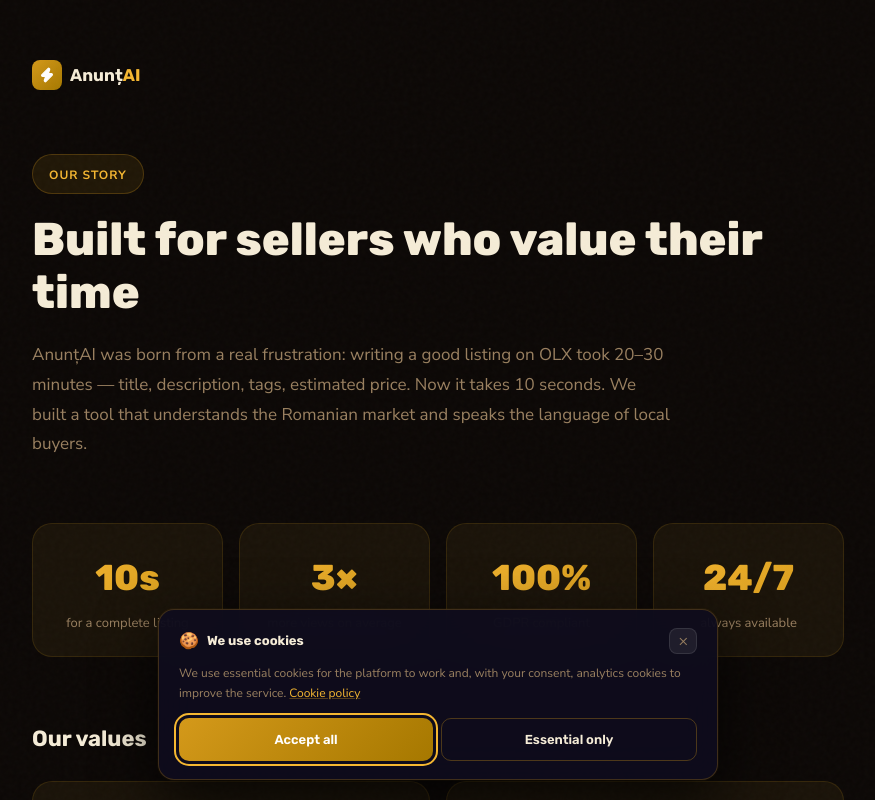
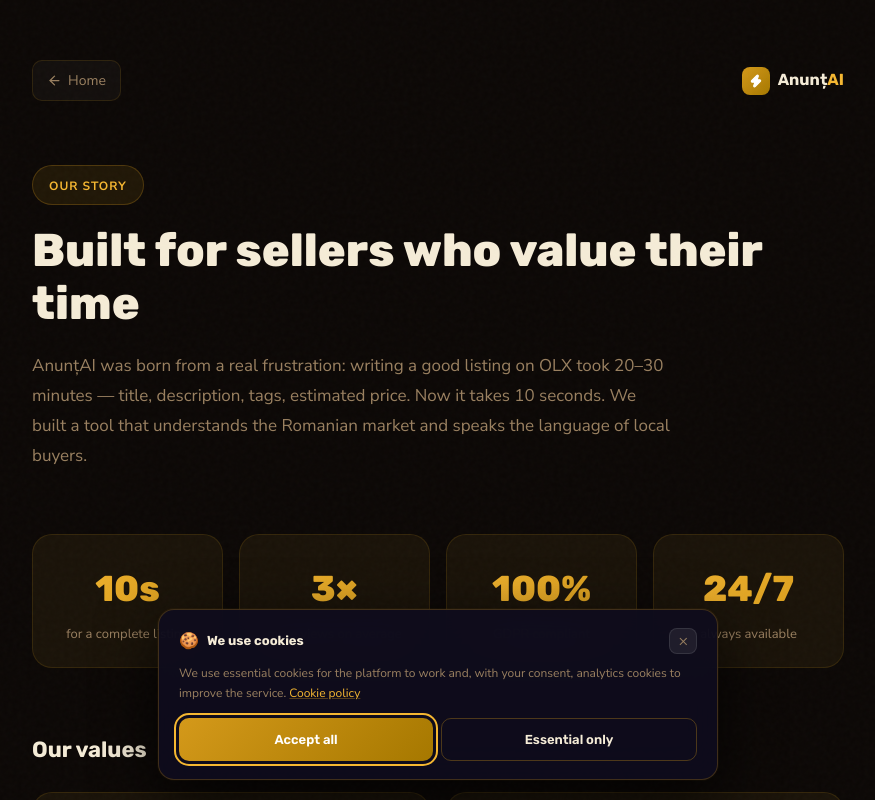
Before and after one commit to davidglont/OLX-SAAS, a Next.js app: page /en/about in a window 1280 px wide. Shown: the top 800 px of the page, without its empty margins (202-1077 px from the left). Built offline with nearby package versions, Linux system fonts and the light colour scheme.

Commit message:
fix: dashboard top padding 40->80px; add back button on all company pages

```diff
--- a/app/[locale]/about/page.tsx
+++ b/app/[locale]/about/page.tsx
@@ -1,6 +1,6 @@
 import type { Metadata } from "next";
 import Link from "next/link";
-import { Zap, Target, Shield, Lightbulb, Users } from "lucide-react";
+import { Zap, Target, Shield, Lightbulb, Users, ArrowLeft } from "lucide-react";
 
 export async function generateMetadata({ params }: { params: Promise<{ locale: string }> }): Promise<Metadata> {
   const { locale } = await params;
@@ -42,14 +42,20 @@
   return (
     <div style={{ minHeight: "100dvh", background: "var(--bg)" }}>
       <div style={{ maxWidth: "860px", margin: "0 auto", padding: "60px 24px 80px" }}>
-        <Link href={`/${locale}`} style={{ display: "inline-flex", alignItems: "center", gap: "8px", marginBottom: "64px", textDecoration: "none" }}>
-          <div style={{ width: "30px", height: "30px", borderRadius: "8px", background: "linear-gradient(135deg, var(--primary) 0%, var(--primary-dark) 100%)", display: "flex", alignItems: "center", justifyContent: "center" }}>
-            <Zap size={16} color="white" fill="white" />
-          </div>
-          <span style={{ fontFamily: "Rubik, sans-serif", fontWeight: 700, fontSize: "17px", color: "var(--color-foreground)" }}>
-            Anunț<span style={{ color: "var(--primary-light)" }}>AI</span>
-          </span>
-        </Link>
+        <div style={{ display: "flex", alignItems: "center", justifyContent: "space-between", marginBottom: "64px", flexWrap: "wrap", gap: "12px" }}>
+          <Link href={`/${locale}`} style={{ display: "inline-flex", alignItems: "center", gap: "6px", textDecoration: "none", color: "var(--color-muted-foreground)", fontSize: "14px", fontWeight: 500, padding: "8px 14px", borderRadius: "10px", border: "1px solid var(--color-border)", background: "rgba(255,255,255,0.03)" }}>
+            <ArrowLeft size={15} />
+            {isRo ? "Acasă" : "Home"}
+          </Link>
+          <Link href={`/${locale}`} style={{ display: "inline-flex", alignItems: "center", gap: "8px", textDecoration: "none" }}>
+            <div style={{ width: "28px", height: "28px", borderRadius: "8px", background: "linear-gradient(135deg, var(--primary) 0%, var(--primary-dark) 100%)", display: "flex", alignItems: "center", justifyContent: "center" }}>
+              <Zap size={14} color="white" fill="white" />
+            </div>
+            <span style={{ fontFamily: "Rubik, sans-serif", fontWeight: 700, fontSize: "16px", color: "var(--color-foreground)" }}>
+              Anunț<span style={{ color: "var(--primary-light)" }}>AI</span>
+            </span>
+          </Link>
+        </div>
 
         {/* Hero */}
         <div style={{ marginBottom: "64px" }}>
--- a/app/[locale]/case-studies/page.tsx
+++ b/app/[locale]/case-studies/page.tsx
@@ -1,6 +1,6 @@
 import type { Metadata } from "next";
 import Link from "next/link";
-import { Zap, TrendingUp, Clock, Star, ArrowRight } from "lucide-react";
+import { Zap, TrendingUp, Clock, Star, ArrowRight, ArrowLeft } from "lucide-react";
 
 export async function generateMetadata({ params }: { params: Promise<{ locale: string }> }): Promise<Metadata> {
   const { locale } = await params;
@@ -163,14 +163,20 @@
   return (
     <div style={{ minHeight: "100dvh", background: "var(--bg)" }}>
       <div style={{ maxWidth: "900px", margin: "0 auto", padding: "60px 24px 80px" }}>
-        <Link href={`/${locale}`} style={{ display: "inline-flex", alignItems: "center", gap: "8px", marginBottom: "48px", textDecoration: "none" }}>
-          <div style={{ width: "30px", height: "30px", borderRadius: "8px", background: "linear-gradient(135deg, var(--primary) 0%, var(--primary-dark) 100%)", display: "flex", alignItems: "center", justifyContent: "center" }}>
-            <Zap size={16} color="white" fill="white" />
-          </div>
-          <span style={{ fontFamily: "Rubik, sans-serif", fontWeight: 700, fontSize: "17px", color: "var(--color-foreground)" }}>
-            Anunț<span style={{ color: "var(--primary-light)" }}>AI</span>
-          </span>
-        </Link>
+        <div style={{ display: "flex", alignItems: "center", justifyContent: "space-between", marginBottom: "48px", flexWrap: "wrap", gap: "12px" }}>
+          <Link href={`/${locale}`} style={{ display: "inline-flex", alignItems: "center", gap: "6px", textDecoration: "none", color: "var(--color-muted-foreground)", fontSize: "14px", fontWeight: 500, padding: "8px 14px", borderRadius: "10px", border: "1px solid var(--color-border)", background: "rgba(255,255,255,0.03)" }}>
+            <ArrowLeft size={15} />
+            {isRo ? "Acasă" : "Home"}
+          </Link>
+          <Link href={`/${locale}`} style={{ display: "inline-flex", alignItems: "center", gap: "8px", textDecoration: "none" }}>
+            <div style={{ width: "28px", height: "28px", borderRadius: "8px", background: "linear-gradient(135deg, var(--primary) 0%, var(--primary-dark) 100%)", display: "flex", alignItems: "center", justifyContent: "center" }}>
+              <Zap size={14} color="white" fill="white" />
+            </div>
+            <span style={{ fontFamily: "Rubik, sans-serif", fontWeight: 700, fontSize: "16px", color: "var(--color-foreground)" }}>
+              Anunț<span style={{ color: "var(--primary-light)" }}>AI</span>
+            </span>
+          </Link>
+        </div>
 
         <div style={{ marginBottom: "56px" }}>
           <div style={{ display: "inline-block", background: "rgba(212,153,26,0.1)", border: "1px solid rgba(212,153,26,0.25)", borderRadius: "100px", padding: "6px 16px", marginBottom: "20px" }}>
--- a/app/[locale]/contact/page.tsx
+++ b/app/[locale]/contact/page.tsx
@@ -1,6 +1,6 @@
 import type { Metadata } from "next";
 import Link from "next/link";
-import { Zap, Mail, Clock, MessageSquare, HelpCircle } from "lucide-react";
+import { Zap, Mail, Clock, MessageSquare, HelpCircle, ArrowLeft } from "lucide-react";
 
 export async function generateMetadata({ params }: { params: Promise<{ locale: string }> }): Promise<Metadata> {
   const { locale } = await params;
@@ -44,14 +44,20 @@
   return (
     <div style={{ minHeight: "100dvh", background: "var(--bg)" }}>
       <div style={{ maxWidth: "760px", margin: "0 auto", padding: "60px 24px 80px" }}>
-        <Link href={`/${locale}`} style={{ display: "inline-flex", alignItems: "center", gap: "8px", marginBottom: "48px", textDecoration: "none" }}>
-          <div style={{ width: "30px", height: "30px", borderRadius: "8px", background: "linear-gradient(135deg, var(--primary) 0%, var(--primary-dark) 100%)", display: "flex", alignItems: "center", justifyContent: "center" }}>
-            <Zap size={16} color="white" fill="white" />
-          </div>
-          <span style={{ fontFamily: "Rubik, sans-serif", fontWeight: 700, fontSize: "17px", color: "var(--color-foreground)" }}>
-            Anunț<span style={{ color: "var(--primary-light)" }}>AI</span>
-          </span>
-        </Link>
+        <div style={{ display: "flex", alignItems: "center", justifyContent: "space-between", marginBottom: "48px", flexWrap: "wrap", gap: "12px" }}>
+          <Link href={`/${locale}`} style={{ display: "inline-flex", alignItems: "center", gap: "6px", textDecoration: "none", color: "var(--color-muted-foreground)", fontSize: "14px", fontWeight: 500, padding: "8px 14px", borderRadius: "10px", border: "1px solid var(--color-border)", background: "rgba(255,255,255,0.03)" }}>
+            <ArrowLeft size={15} />
+            {isRo ? "Acasă" : "Home"}
+          </Link>
+          <Link href={`/${locale}`} style={{ display: "inline-flex", alignItems: "center", gap: "8px", textDecoration: "none" }}>
+            <div style={{ width: "28px", height: "28px", borderRadius: "8px", background: "linear-gradient(135deg, var(--primary) 0%, var(--primary-dark) 100%)", display: "flex", alignItems: "center", justifyContent: "center" }}>
+              <Zap size={14} color="white" fill="white" />
+            </div>
+            <span style={{ fontFamily: "Rubik, sans-serif", fontWeight: 700, fontSize: "16px", color: "var(--color-foreground)" }}>
+              Anunț<span style={{ color: "var(--primary-light)" }}>AI</span>
+            </span>
+          </Link>
+        </div>
 
         <h1 style={{ fontFamily: "Rubik, sans-serif", fontSize: "clamp(28px, 5vw, 40px)", fontWeight: 800, marginBottom: "12px", color: "var(--color-foreground)" }}>
           {isRo ? "Contact" : "Contact us"}
--- a/app/[locale]/dashboard/page.tsx
+++ b/app/[locale]/dashboard/page.tsx
@@ -81,7 +81,7 @@
   return (
     <div style={{ display: "flex", flexDirection: "column", minHeight: "100dvh" }}>
       <Header />
-      <main className="tool-main dashboard-main" style={{ flex: 1, maxWidth: "1000px", margin: "0 auto", width: "100%", padding: "40px 24px" }}>
+      <main className="tool-main dashboard-main" style={{ flex: 1, maxWidth: "1000px", margin: "0 auto", width: "100%", padding: "80px 24px 60px" }}>
         {/* Header row */}
         <div style={{ display: "flex", justifyContent: "space-between", alignItems: "flex-start", flexWrap: "wrap", gap: "16px", marginBottom: "32px" }}>
           <div>
--- a/app/[locale]/faq/page.tsx
+++ b/app/[locale]/faq/page.tsx
@@ -3,7 +3,7 @@
 import { useState } from "react";
 import { useLocale } from "next-intl";
 import Link from "next/link";
-import { ChevronDown, Zap } from "lucide-react";
+import { ChevronDown, Zap, ArrowLeft } from "lucide-react";
 
 const FAQ_RO = [
   {
@@ -107,14 +107,20 @@
   return (
     <div style={{ minHeight: "100dvh", background: "var(--bg)" }}>
       <div style={{ maxWidth: "760px", margin: "0 auto", padding: "60px 24px 80px" }}>
-        <Link href={`/${locale}`} style={{ display: "inline-flex", alignItems: "center", gap: "8px", marginBottom: "48px", textDecoration: "none" }}>
-          <div style={{ width: "30px", height: "30px", borderRadius: "8px", background: "linear-gradient(135deg, var(--primary) 0%, var(--primary-dark) 100%)", display: "flex", alignItems: "center", justifyContent: "center" }}>
-            <Zap size={16} color="white" fill="white" />
-          </div>
-          <span style={{ fontFamily: "Rubik, sans-serif", fontWeight: 700, fontSize: "17px", color: "var(--color-foreground)" }}>
-            Anunț<span style={{ color: "var(--primary-light)" }}>AI</span>
-          </span>
-        </Link>
+        <div style={{ display: "flex", alignItems: "center", justifyContent: "space-between", marginBottom: "48px", flexWrap: "wrap", gap: "12px" }}>
+          <Link href={`/${locale}`} style={{ display: "inline-flex", alignItems: "center", gap: "6px", textDecoration: "none", color: "var(--color-muted-foreground)", fontSize: "14px", fontWeight: 500, padding: "8px 14px", borderRadius: "10px", border: "1px solid var(--color-border)", background: "rgba(255,255,255,0.03)" }}>
+            <ArrowLeft size={15} />
+            {locale === "ro" ? "Acasă" : "Home"}
+          </Link>
+          <Link href={`/${locale}`} style={{ display: "inline-flex", alignItems: "center", gap: "8px", textDecoration: "none" }}>
+            <div style={{ width: "28px", height: "28px", borderRadius: "8px", background: "linear-gradient(135deg, var(--primary) 0%, var(--primary-dark) 100%)", display: "flex", alignItems: "center", justifyContent: "center" }}>
+              <Zap size={14} color="white" fill="white" />
+            </div>
+            <span style={{ fontFamily: "Rubik, sans-serif", fontWeight: 700, fontSize: "16px", color: "var(--color-foreground)" }}>
+              Anunț<span style={{ color: "var(--primary-light)" }}>AI</span>
+            </span>
+          </Link>
+        </div>
 
         <h1 style={{ fontFamily: "Rubik, sans-serif", fontSize: "clamp(28px, 5vw, 42px)", fontWeight: 800, marginBottom: "12px", color: "var(--color-foreground)" }}>
           {locale === "ro" ? "Întrebări frecvente" : "Frequently asked questions"}
```
